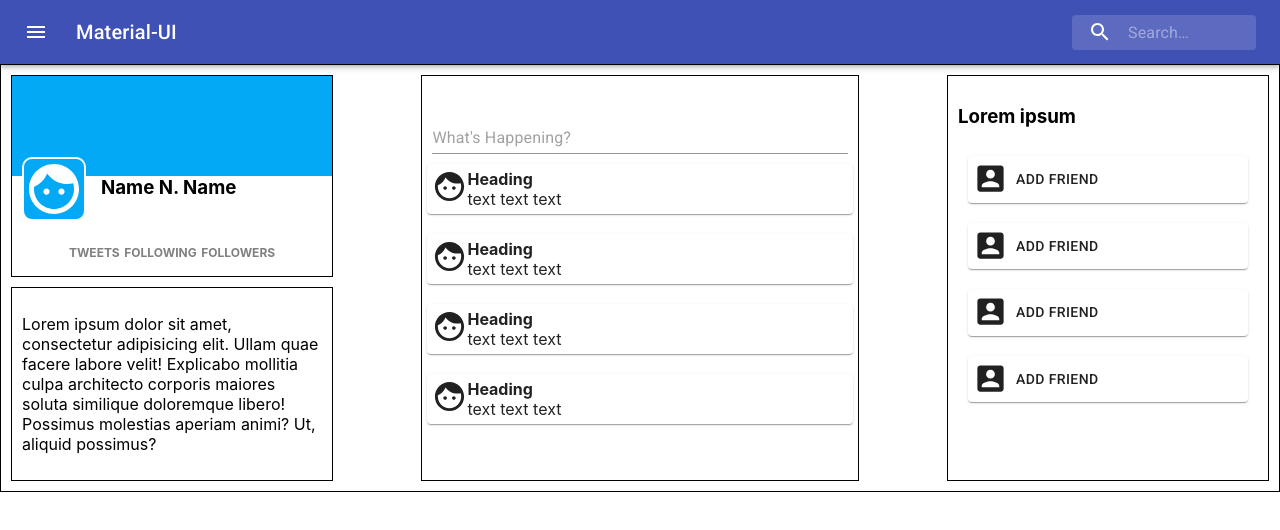
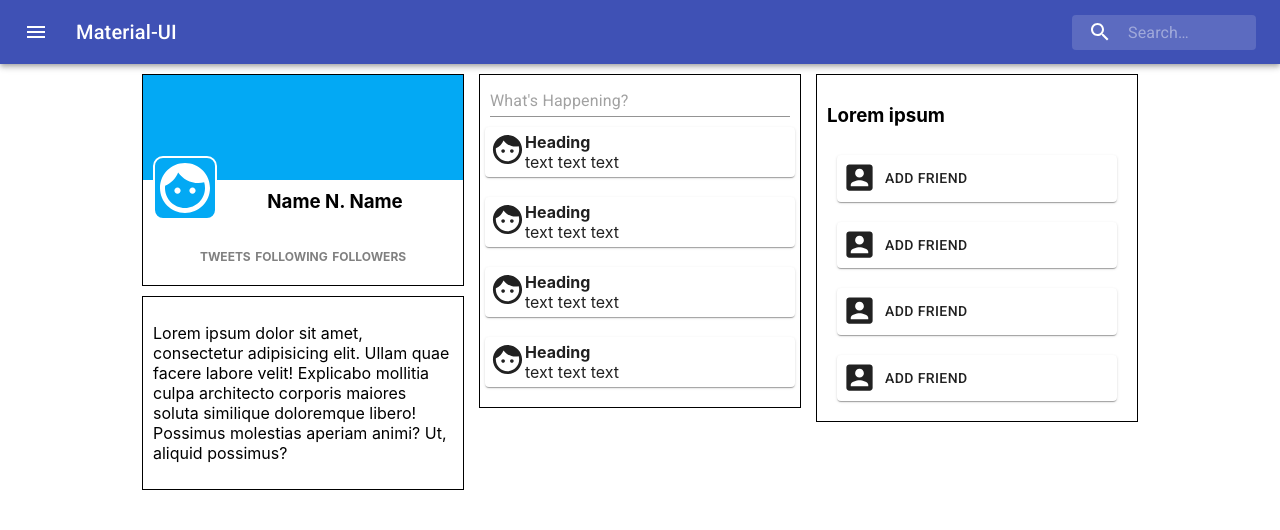
Before and after one commit to meganschultepdx/react-twitter-clone, a React (Create React App) app: page / in a window 1280 px wide. Shown: the top 530 px of the page. Built offline with nearby package versions, Linux system fonts and the light colour scheme.

Commit message:
fix styling

```diff
--- a/src/App.jsx
+++ b/src/App.jsx
@@ -12,12 +12,31 @@ import Friends from './friends/Friends';
 const useStyles = makeStyles(theme => ({
   container: {
     // width: '33%',
-    border: '1px solid black',
+    // border: '1px solid black',
+    minHeight: 'calc(100vh - 84px)',
     display: 'flex',
-    // flexDirection: 'column',
+    flexDirection: 'row',
     // alignItems: 'center',
+    maxWidth: '996px',
+    margin: '0 auto',
     justifyContent: 'space-between',
     padding: '10px',
+
+
+    ['@media (max-width:780px)']: {
+      flexDirection: 'column',
+      alignItems: 'center',
+      '& div': {
+        // padding: '10px',
+        // margin: '10px'
+      }
+    }
+
+
+  },
+  profileContainer: {
+    margin: '0px!important',
+    padding: '0px!important'
   },
 }));
 
@@ -27,14 +46,14 @@ function App() {
     <div>
       <header className="App-header">
       </header>
-      <Navbar/>
+      <Navbar />
       <div className={classes.container}>
-      <div>
-      <Profile/>
-      <Profilesummary/>
-      </div>
-      <Tweetflow/>
-      <Friends/>
+        <div className={classes.profileContainer}>
+          <Profile />
+          <Profilesummary />
+        </div>
+        <Tweetflow />
+        <Friends />
       </div>
     </div>
   );
--- a/src/friends/Friends.jsx
+++ b/src/friends/Friends.jsx
@@ -12,6 +12,7 @@ const useStyles = makeStyles(theme => ({
         display: 'flex',
         flexDirection: 'column',
         padding: '10px',
+        height: 'min-content',
     }
 }));
 
--- a/src/profile/Profile.jsx
+++ b/src/profile/Profile.jsx
@@ -9,7 +9,7 @@ const useStyles = makeStyles(theme => ({
         border: '1px solid black',
         display: 'flex',
         flexDirection: 'column',
-        padding: '0 10px',
+        padding: '0 10px 10px',
         height: '200px',
         background: 'linear-gradient(to bottom, #03A9F4 50%, white 50%)',
         '& a': {
@@ -27,12 +27,12 @@ const useStyles = makeStyles(theme => ({
         display: 'flex',
         marginTop: '100px',
         '& h3': {
-            margin: '0 15px'
+            margin: '15px auto'
         }
     },
     profilelinks: {
         textAlign: 'center',
-        marginTop: '20px'
+        margin: 'auto 0px 10px'
     },
     profilepic: {
         border: '2.5px solid white',
--- a/src/tweetflow/Tweetflow.jsx
+++ b/src/tweetflow/Tweetflow.jsx
@@ -5,13 +5,14 @@ import TextField from '@material-ui/core/TextField';
 
 const useStyles = makeStyles(theme => ({
   tweetflow: {
-    width: '33%',
+    width: '300px',
     border: '1px solid black',
     display: 'flex',
     flexDirection: 'column',
     alignItems: 'center',
-    justifyContent: 'center',
+    height: 'min-content',
     padding: '10px',
+    margin: '0 10px'
   },
   textinput: {
     width: "100%"
```
